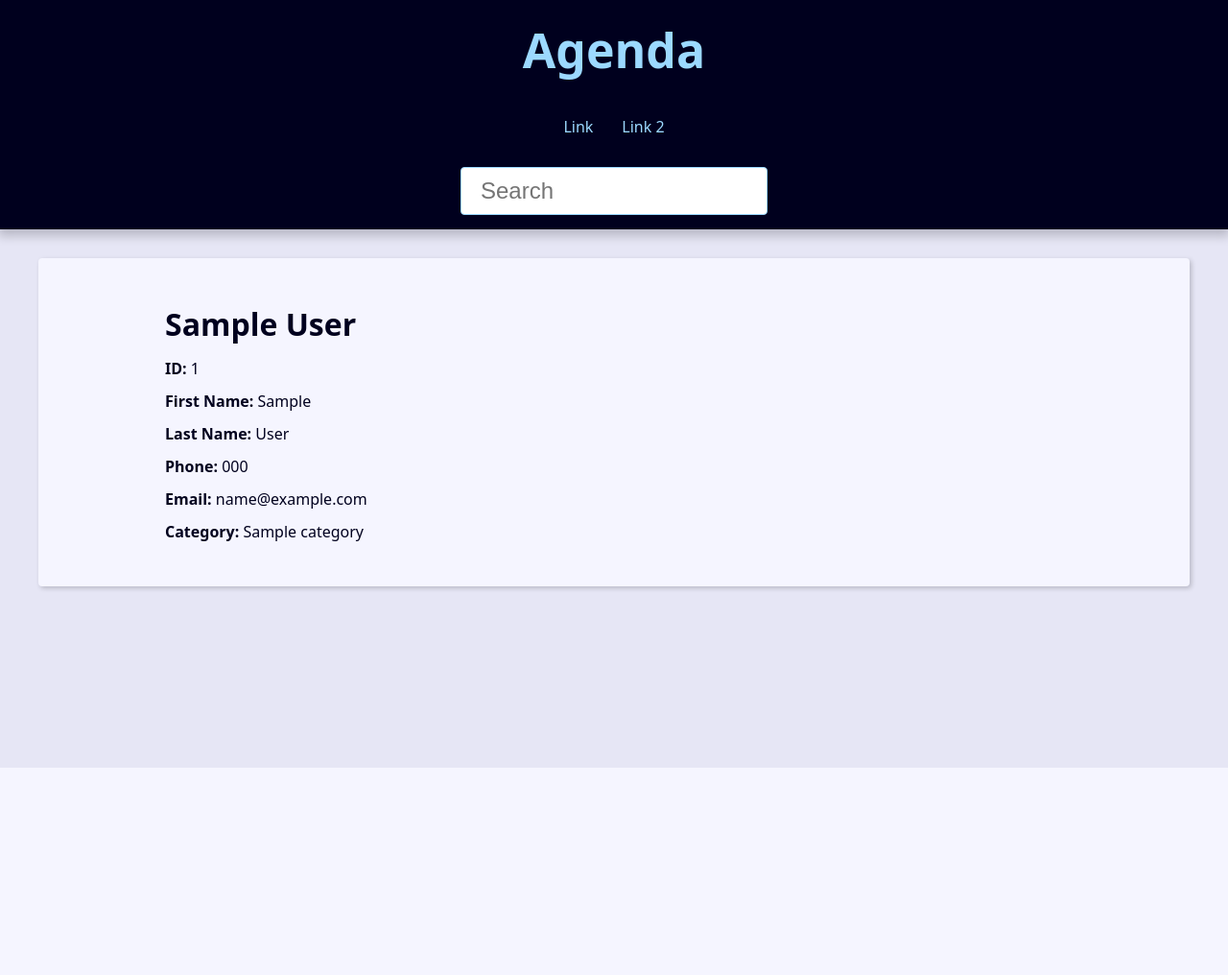
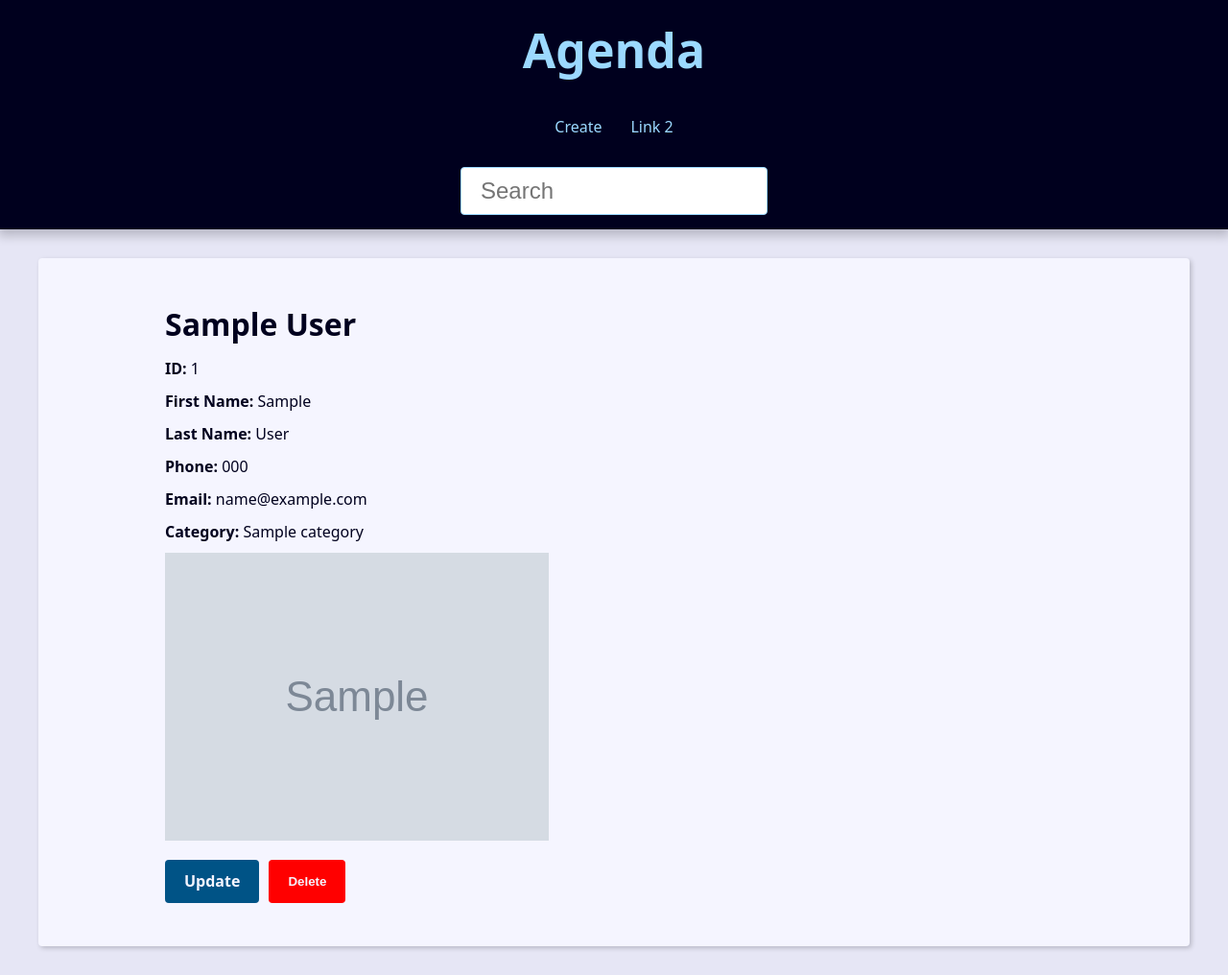
Before and after one commit to davi-muniiz/project_agenda, a Django app: page /contact/1/detail/ in a window 1280 px wide. Shown: the whole page at 96% size. Before the commit the page ends 800 px from the top, so only its background shows below. Run offline with Django 5.2, Linux system fonts and the light colour scheme; tables that the repository leaves empty hold one stand-in row (values such as "Sample post"); grey boxes marked "Sample" are stand-in pictures.

Commit message:
Adicionando Delete e Imagem.

```diff
--- a/base_static/global/css/style.css
+++ b/base_static/global/css/style.css
@@ -292,7 +292,13 @@ svg {
   font-size: var(--smaller-font-size);
 }
 
+.contact-links {
+  display: flex;
+  padding-top: 10px;
+}
+
 .btn {
+  max-width: 100px;
   background-color: var(--link-dark-color);
   color: var(--clr-white);
   font-weight: bold;
@@ -312,3 +318,14 @@ svg {
   filter: brightness(80%);
   box-shadow: 0 0 5px var(--link-dark-color);
 }
+
+.btn-link {
+  text-decoration: none;
+}
+
+.btn-delete {
+  background-color: red;
+  margin-left: 10px;
+  font-weight: bolder;
+  height: 45px;
+}
--- a/base_templates/global/partials/header.html
+++ b/base_templates/global/partials/header.html
@@ -9,8 +9,8 @@
     <nav class="menu">
         <ul class="menu-list">
             <li class="menu-item">
-                <a href="" class="menu-link">
-                    Link
+                <a href="{%url 'contact:create'%}" class="menu-link">
+                    Create
                 </a>
             </li>
             <li class="menu-item">
--- a/contact/templates/contact/contact.html
+++ b/contact/templates/contact/contact.html
@@ -12,6 +12,26 @@
         <p><b>Phone:</b> {{contact.phone}}</p>
         <p><b>Email:</b> {{contact.email}}</p>
         <p><b>Category:</b> {{contact.category}}</p>
+
+        {% if contact.picture %}
+        <p>
+            <img src="{{ contact.picture.url }}" alt="{{ contact.first_name}} {{ contact.last_name }}">  {%comment%} Exibe a imagem.{% endcomment %}
+        </p>
+        {%endif%}
+
+        <div class="contact-links">
+            <a class="btn btn-link" href="{% url 'contact:update' contact.id %}">Update</a>
+
+            <form action="{%url 'contact:delete' contact.id%}" method='POST'>
+                {% csrf_token %}
+                {%if confirmation == 'no'%}
+                    <input type="hidden" name="confirmation" value="yes">
+                    <button class='btn btn-link btn-delete' type='submit'> Confirma? </button>  {% comment %} Confirmação dupla. {% endcomment %}
+                {%else%}
+                    <button class='btn btn-link btn-delete' type='submit'> Delete </button>
+                {%endif%}
+            </form>
+        </div>
     </div>
 
 {%endblock content%}
--- a/contact/urls.py
+++ b/contact/urls.py
@@ -5,6 +5,8 @@ app_name='contact'
 
 urlpatterns = [
     path('contact/<int:contact_id>/detail/', views.contact, name='contact'),
+    path('contact/<int:contact_id>/update/', views.update, name='update'),
+    path('contact/<int:contact_id>/delete/', views.delete, name='delete'),
     path('contact/create/', views.create, name='create'),
     path('search/', views.search, name='search'),
     path('', views.index, name='index' ),
```
Also changed, not shown: contact/forms.py (+29 -16 lines), contact/templates/contact/create.html (+7 -1 lines), contact/views/contact_forms.py (+72 -8 lines).
